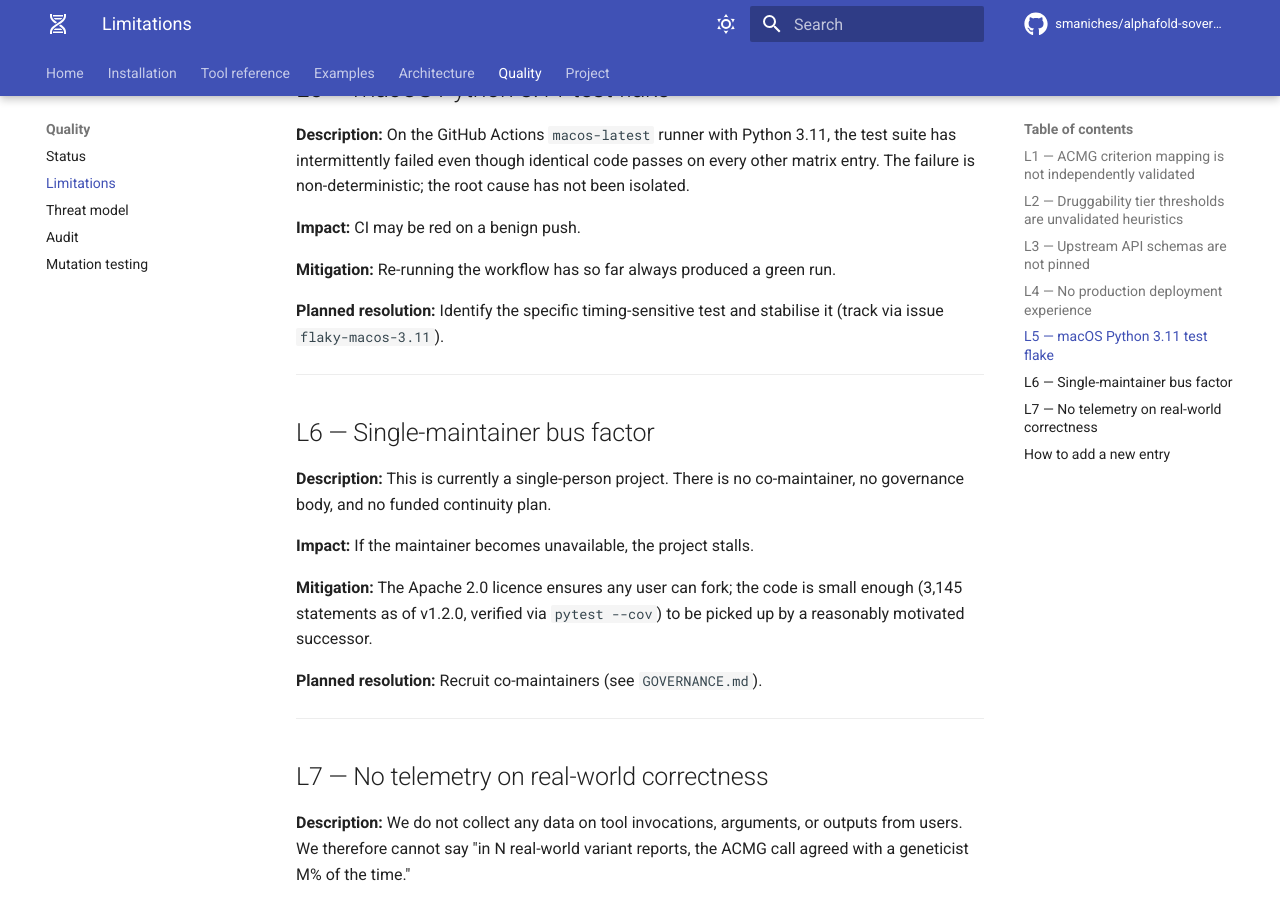
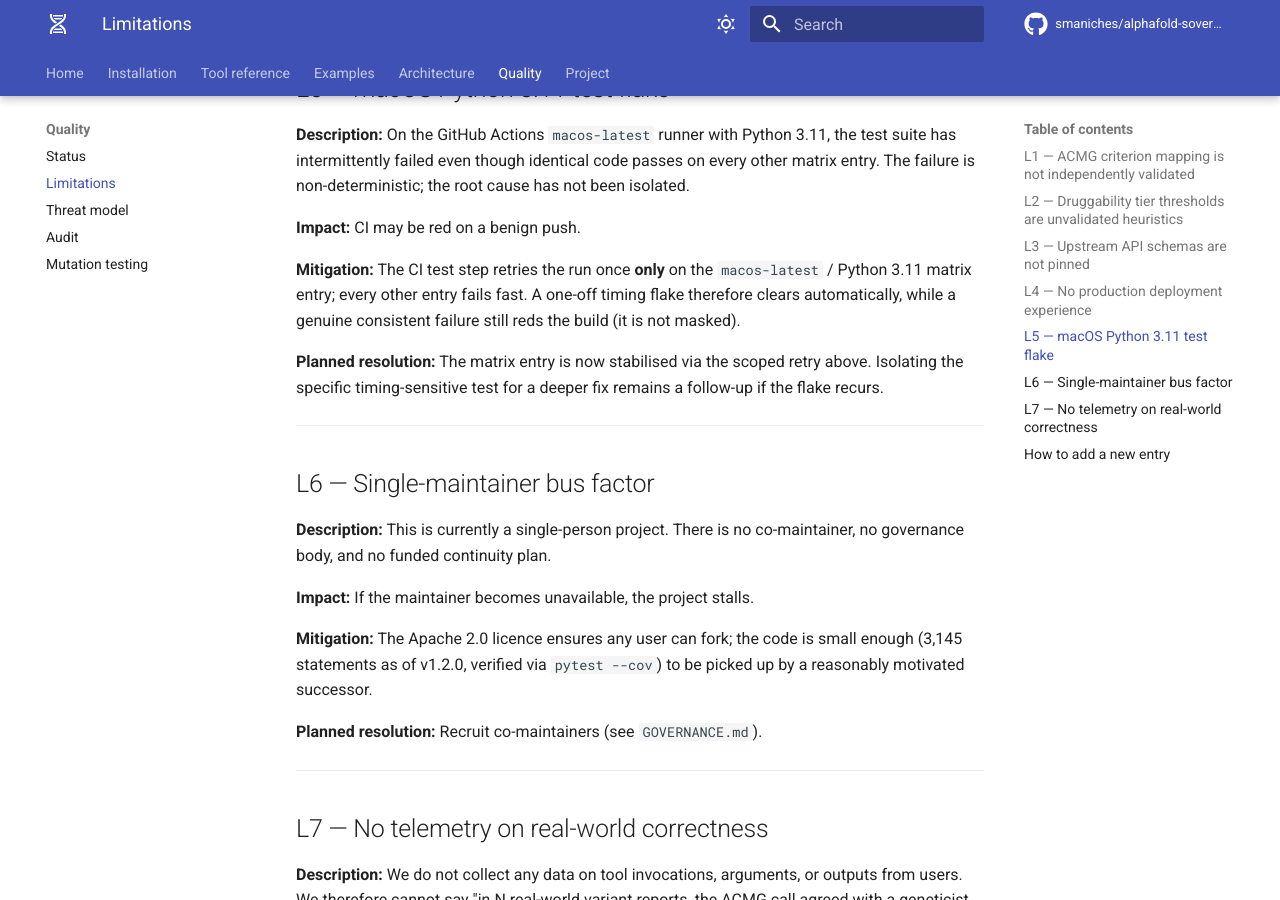
Before and after one commit to smaniches/alphafold-sovereign-mcp, an MkDocs documentation site: the page built from docs/limitations.md, in a window 1280 px wide and 900 px high, scrolled down 2047 px. Built offline with MkDocs 1.6.1 and Material for MkDocs 9.7.7, drawn with Linux system fonts in a browser that asks for light colours; comment, search, counter and statistics services are not loaded.

Commit message:
ci: stabilise the macOS/Python 3.11 test flake (scoped retry) (#131)
* ci: retry test run once only on the macOS/3.11 flake entry

* docs: L5 — scoped macOS/3.11 retry mitigation

```diff
--- a/LIMITATIONS.md
+++ b/LIMITATIONS.md
@@ -105,11 +105,14 @@ non-deterministic; the root cause has not been isolated.
 
 **Impact:** CI may be red on a benign push.
 
-**Mitigation:** Re-running the workflow has so far always produced a
-green run.
+**Mitigation:** The CI test step retries the run once **only** on the
+``macos-latest`` / Python 3.11 matrix entry; every other entry fails fast.
+A one-off timing flake therefore clears automatically, while a genuine
+consistent failure still reds the build (it is not masked).
 
-**Planned resolution:** Identify the specific timing-sensitive test
-and stabilise it (track via issue ``flaky-macos-3.11``).
+**Planned resolution:** The matrix entry is now stabilised via the scoped
+retry above. Isolating the specific timing-sensitive test for a deeper fix
+remains a follow-up if the flake recurs.
 
 ---
 
```
Also changed, not shown: 1 other file.
